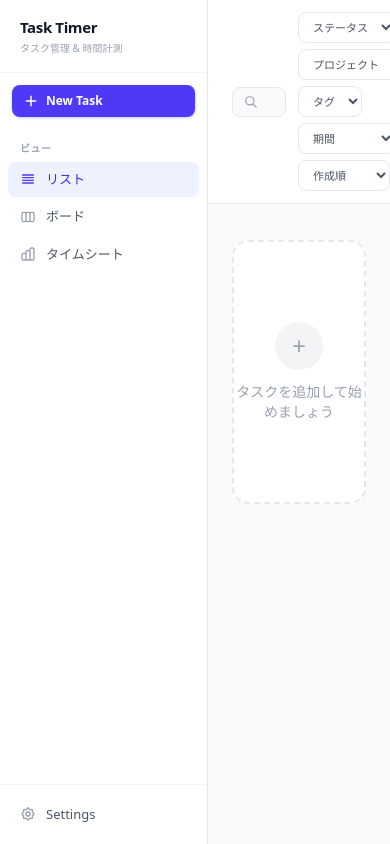
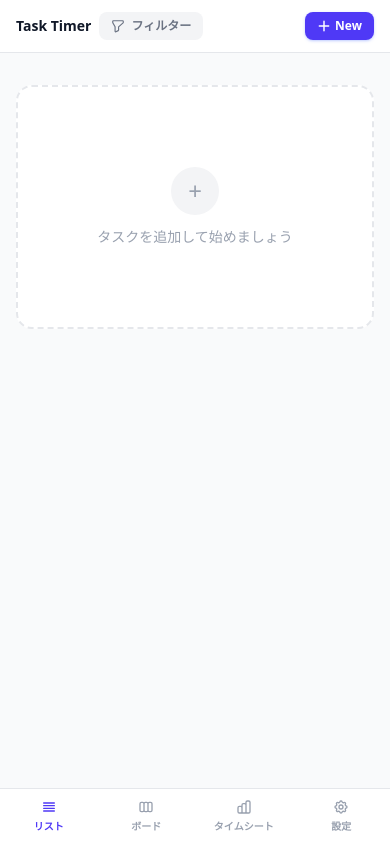
Before and after one commit to takeshiiijima-design/task-timer-app, a React (Vite) app: page / in a window 390 px wide. Built offline with nearby package versions, Linux system fonts and the light colour scheme.

Commit message:
スマホ対応

```diff
--- a/src/App.tsx
+++ b/src/App.tsx
@@ -125,6 +125,7 @@ function App() {
   const [filterCustomFrom, setFilterCustomFrom] = useState(todayKey());
   const [filterCustomTo, setFilterCustomTo] = useState(todayKey());
   const [sortKey, setSortKey] = useState<SortKey>("created");
+  const [showMobileFilters, setShowMobileFilters] = useState(false);
   const intervalRef = useRef<ReturnType<typeof setInterval> | null>(null);
 
   // --- localStorage への自動保存 ---
@@ -449,7 +450,7 @@ function App() {
     <div className="flex h-screen bg-gray-50 overflow-hidden">
 
       {/* ===== 左サイドバー ===== */}
-      <aside className="w-52 shrink-0 flex flex-col bg-white border-r border-gray-200 h-full">
+      <aside className="hidden md:flex md:flex-col w-52 shrink-0 bg-white border-r border-gray-200 h-full">
         {/* ロゴ */}
         <div className="px-5 py-4 border-b border-gray-100">
           <h1 className="text-[15px] font-bold text-gray-900 tracking-tight">Task Timer</h1>
@@ -541,10 +542,13 @@ function App() {
       <div className="flex-1 flex flex-col overflow-hidden">
 
         {/* トップバー */}
-        <header className="shrink-0 flex items-center gap-3 px-6 py-3 bg-white border-b border-gray-200">
-          {/* 検索（リスト時のみ） */}
+        <header className="shrink-0 flex items-center gap-2 md:gap-3 px-4 md:px-6 py-3 bg-white border-b border-gray-200">
+          {/* Mobile: タイトル */}
+          <span className="md:hidden text-sm font-bold text-gray-900">Task Timer</span>
+
+          {/* 検索（デスクトップ・リスト時のみ） */}
           {viewMode === "list" && (
-            <div className="relative flex-1 max-w-md">
+            <div className="hidden md:block relative flex-1 max-w-md">
               <svg className="absolute left-3 top-1/2 -translate-y-1/2 h-3.5 w-3.5 text-gray-400" fill="none" viewBox="0 0 24 24" stroke="currentColor" strokeWidth={2}>
                 <path strokeLinecap="round" strokeLinejoin="round" d="M21 21l-6-6m2-5a7 7 0 11-14 0 7 7 0 0114 0z" />
               </svg>
@@ -558,9 +562,9 @@ function App() {
             </div>
           )}
 
-          {/* フィルター群（リスト時） */}
+          {/* フィルター群（デスクトップ・リスト時のみ） */}
           {viewMode === "list" && (
-            <div className="flex items-center gap-1.5 flex-wrap">
+            <div className="hidden md:flex items-center gap-1.5 flex-wrap">
               <select
                 value={filterStatus}
                 onChange={(e) => setFilterStatus(e.target.value as TaskStatus | "")}
@@ -668,9 +672,41 @@ function App() {
             </div>
           )}
 
-          {/* アーカイブトグル（右端） */}
+          {/* Mobile: フィルターボタン */}
           {viewMode === "list" && (
-            <label className="ml-auto flex items-center gap-1.5 cursor-pointer select-none shrink-0">
+            <button
+              onClick={() => setShowMobileFilters((v) => !v)}
+              className={`md:hidden flex items-center gap-1.5 rounded-lg px-3 py-1.5 text-xs font-semibold transition-all ${
+                showMobileFilters || hasActiveFilters
+                  ? "bg-indigo-100 text-indigo-700"
+                  : "bg-gray-100 text-gray-500"
+              }`}
+            >
+              <svg className="h-3.5 w-3.5" fill="none" viewBox="0 0 24 24" stroke="currentColor" strokeWidth={2}>
+                <path strokeLinecap="round" strokeLinejoin="round" d="M3 4a1 1 0 011-1h16a1 1 0 011 1v2a1 1 0 01-.293.707L13 13.414V19a1 1 0 01-.553.894l-4 2A1 1 0 017 21v-7.586L3.293 6.707A1 1 0 013 6V4z" />
+              </svg>
+              フィルター
+              {hasActiveFilters && <span className="h-1.5 w-1.5 rounded-full bg-indigo-500 shrink-0" />}
+            </button>
+          )}
+
+          {/* スペーサー（モバイル） */}
+          <div className="flex-1 md:hidden" />
+
+          {/* Mobile: New Task ボタン */}
+          <button
+            onClick={() => setShowCreateModal(true)}
+            className="md:hidden flex items-center gap-1 rounded-lg bg-indigo-600 px-3 py-1.5 text-xs font-semibold text-white shadow-sm shadow-indigo-200"
+          >
+            <svg className="h-3.5 w-3.5" fill="none" viewBox="0 0 24 24" stroke="currentColor" strokeWidth={2.5}>
+              <path strokeLinecap="round" strokeLinejoin="round" d="M12 4v16m8-8H4" />
+            </svg>
+            New
+          </button>
+
+          {/* アーカイブトグル（デスクトップ・リスト時） */}
+          {viewMode === "list" && (
+            <label className="hidden md:flex ml-auto items-center gap-1.5 cursor-pointer select-none shrink-0">
               <div className="relative">
                 <input
                   type="checkbox"
@@ -686,8 +722,80 @@ function App() {
           )}
         </header>
 
+        {/* モバイルフィルターパネル */}
+        {viewMode === "list" && showMobileFilters && (
+          <div className="md:hidden shrink-0 bg-white border-b border-gray-100 px-4 py-3 space-y-2">
+            <div className="relative">
+              <svg className="absolute left-3 top-1/2 -translate-y-1/2 h-3.5 w-3.5 text-gray-400" fill="none" viewBox="0 0 24 24" stroke="currentColor" strokeWidth={2}>
+                <path strokeLinecap="round" strokeLinejoin="round" d="M21 21l-6-6m2-5a7 7 0 11-14 0 7 7 0 0114 0z" />
+              </svg>
+              <input
+                type="text"
+                placeholder="タスク名で検索..."
+                value={searchQuery}
+                onChange={(e) => setSearchQuery(e.target.value)}
+                className="w-full rounded-lg border border-gray-200 bg-gray-50 pl-9 pr-4 py-2 text-xs text-gray-800 placeholder:text-gray-400 focus:border-indigo-300 focus:outline-none focus:ring-2 focus:ring-indigo-100 focus:bg-white transition-all"
+              />
+            </div>
+            <div className="flex gap-1.5 overflow-x-auto pb-1">
+              <select value={filterStatus} onChange={(e) => setFilterStatus(e.target.value as TaskStatus | "")} className="shrink-0 rounded-lg border border-gray-200 bg-white px-2.5 py-1.5 text-[11px] font-medium text-gray-600 focus:outline-none">
+                <option value="">ステータス</option>
+                {(Object.entries(STATUS_LABELS) as [TaskStatus, string][]).map(([key, label]) => (
+                  <option key={key} value={key}>{label}</option>
+                ))}
+              </select>
+              <select value={filterProject} onChange={(e) => setFilterProject(e.target.value)} className="shrink-0 rounded-lg border border-gray-200 bg-white px-2.5 py-1.5 text-[11px] font-medium text-gray-600 focus:outline-none">
+                <option value="">プロジェクト</option>
+                {usedProjects.map((p) => <option key={p} value={p}>{p}</option>)}
+              </select>
+              <select value={filterTag} onChange={(e) => setFilterTag(e.target.value)} className="shrink-0 rounded-lg border border-gray-200 bg-white px-2.5 py-1.5 text-[11px] font-medium text-gray-600 focus:outline-none">
+                <option value="">タグ</option>
+                {usedTags.map((tag) => <option key={tag} value={tag}>{tag}</option>)}
+              </select>
+              <select value={filterDateRange} onChange={(e) => setFilterDateRange(e.target.value as DateRange)} className="shrink-0 rounded-lg border border-gray-200 bg-white px-2.5 py-1.5 text-[11px] font-medium text-gray-600 focus:outline-none">
+                <option value="">期間</option>
+                <option value="today">今日</option>
+                <option value="this_week">今週</option>
+                <option value="overdue">期限超過</option>
+              </select>
+              <select value={sortKey} onChange={(e) => setSortKey(e.target.value as SortKey)} className="shrink-0 rounded-lg border border-gray-200 bg-white px-2.5 py-1.5 text-[11px] font-medium text-gray-600 focus:outline-none">
+                <option value="created">作成順</option>
+                <option value="dueDate_asc">期限↑</option>
+                <option value="dueDate_desc">期限↓</option>
+              </select>
+              {hasActiveFilters && (
+                <button
+                  onClick={() => { setSearchQuery(""); setFilterStatus(""); setFilterProject(""); setFilterTag(""); setFilterDateRange(""); setSortKey("created"); }}
+                  className="shrink-0 rounded-lg bg-gray-100 px-2.5 py-1.5 text-[11px] font-semibold text-gray-500"
+                >リセット</button>
+              )}
+            </div>
+            <label className="flex items-center gap-2 cursor-pointer select-none">
+              <div className="relative">
+                <input type="checkbox" checked={showArchived} onChange={(e) => setShowArchived(e.target.checked)} className="sr-only peer" />
+                <div className="h-4 w-7 rounded-full bg-gray-200 peer-checked:bg-indigo-500 transition-colors" />
+                <div className="absolute left-0.5 top-0.5 h-3 w-3 rounded-full bg-white shadow-sm transition-transform peer-checked:translate-x-3" />
+              </div>
+              <span className="text-[11px] font-medium text-gray-500">アーカイブ表示</span>
+            </label>
+          </div>
+        )}
+
+        {/* モバイル: 計測中タスクバナー */}
+        {runningTask && (
+          <div className="md:hidden shrink-0 flex items-center gap-3 px-4 py-2 bg-blue-50 border-b border-blue-100">
+            <span className="relative flex h-2 w-2 shrink-0">
+              <span className="absolute inline-flex h-full w-full animate-ping rounded-full bg-blue-400 opacity-75" />
+              <span className="relative inline-flex h-2 w-2 rounded-full bg-blue-500" />
+            </span>
+            <p className="flex-1 text-xs font-medium text-blue-800 truncate">{runningTask.title}</p>
+            <span className="font-mono text-xs font-bold text-blue-600 tabular-nums shrink-0">{formatTime(runningTask.elapsedSeconds)}</span>
+            <button onClick={() => toggleTimer(runningTask.id)} className="shrink-0 rounded bg-red-100 px-2 py-0.5 text-[10px] font-semibold text-red-600 hover:bg-red-200">Stop</button>
+          </div>
+        )}
+
         {/* スクロール可能なコンテンツ */}
-        <main className="flex-1 overflow-y-auto px-6 py-5">
+        <main className="flex-1 overflow-y-auto px-4 sm:px-6 py-4 sm:py-5">
           {viewMode === "dashboard" ? (
             <TimesheetDashboard
             tasks={tasks}
@@ -747,6 +855,31 @@ function App() {
             </>
           )}
         </main>
+        {/* モバイルボトムナビ */}
+        <nav className="md:hidden shrink-0 flex items-stretch bg-white border-t border-gray-200">
+          {navItems.map((item) => (
+            <button
+              key={item.key}
+              onClick={() => setViewMode(item.key)}
+              className={`flex-1 flex flex-col items-center justify-center gap-1 py-2.5 text-[10px] font-semibold transition-all ${
+                viewMode === item.key ? "text-indigo-600" : "text-gray-400"
+              }`}
+            >
+              {item.icon}
+              {item.label}
+            </button>
+          ))}
+          <button
+            onClick={() => setShowSettings(true)}
+            className="flex-1 flex flex-col items-center justify-center gap-1 py-2.5 text-[10px] font-semibold text-gray-400"
+          >
+            <svg className="h-4 w-4" fill="none" viewBox="0 0 24 24" stroke="currentColor" strokeWidth={2}>
+              <path strokeLinecap="round" strokeLinejoin="round" d="M10.325 4.317c.426-1.756 2.924-1.756 3.35 0a1.724 1.724 0 002.573 1.066c1.543-.94 3.31.826 2.37 2.37a1.724 1.724 0 001.065 2.572c1.756.426 1.756 2.924 0 3.35a1.724 1.724 0 00-1.066 2.573c.94 1.543-.826 3.31-2.37 2.37a1.724 1.724 0 00-2.572 1.065c-.426 1.756-2.924 1.756-3.35 0a1.724 1.724 0 00-2.573-1.066c-1.543.94-3.31-.826-2.37-2.37a1.724 1.724 0 00-1.065-2.572c-1.756-.426-1.756-2.924 0-3.35a1.724 1.724 0 001.066-2.573c-.94-1.543.826-3.31 2.37-2.37.996.608 2.296.07 2.572-1.065z" />
+              <path strokeLinecap="round" strokeLinejoin="round" d="M15 12a3 3 0 11-6 0 3 3 0 016 0z" />
+            </svg>
+            設定
+          </button>
+        </nav>
       </div>
 
       {/* ===== モーダル群 ===== */}
```
Also changed, not shown: src/components/TaskEditModal.tsx (+5 -5 lines).
